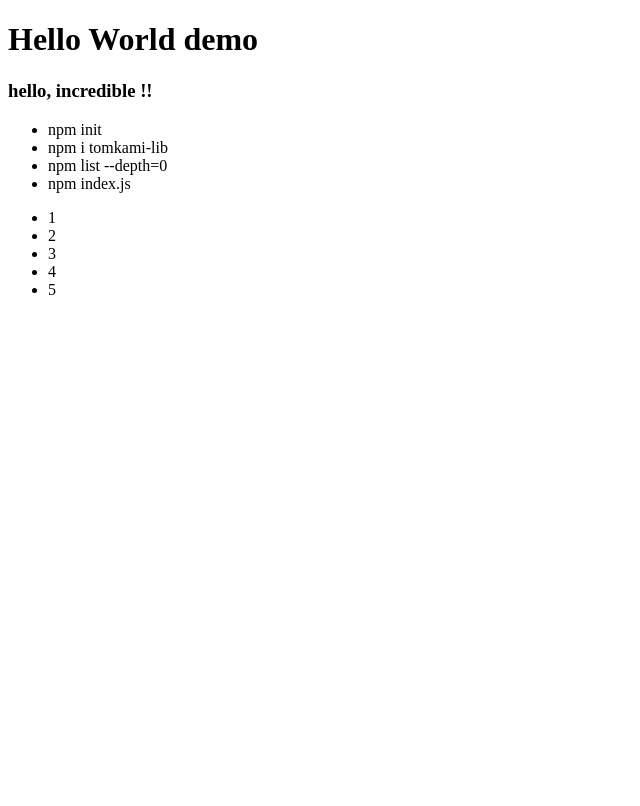
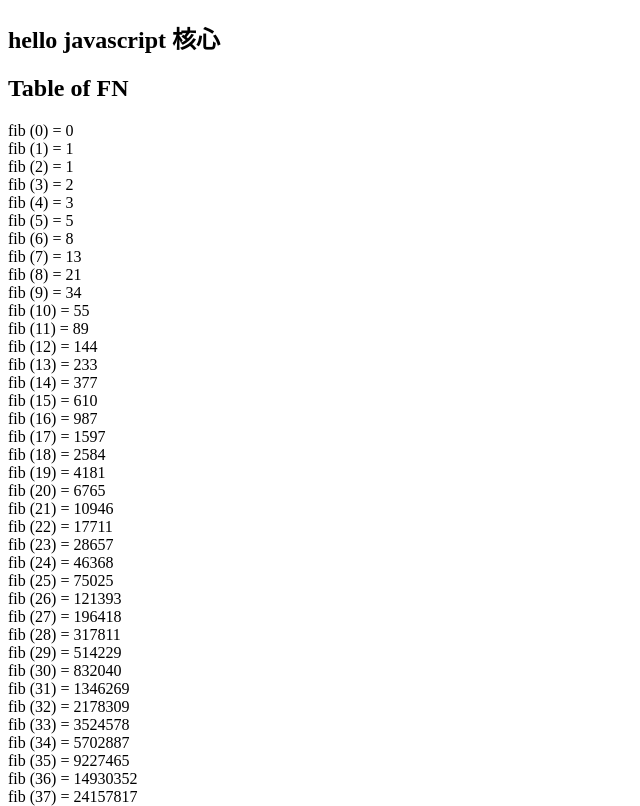
Before and after one commit to kamitom/js-basics, a website: page index.html in a window 1280 px wide. Shown: the top 806 px of the page, without its empty margins (0-640 px from the left). Drawn offline with Linux system fonts and the light colour scheme.

Commit message:
add new js files

```diff
--- a/index.html
+++ b/index.html
@@ -1,36 +1,13 @@
 <!DOCTYPE html>
 <html lang="en">
-
 <head>
     <meta charset="UTF-8">
     <meta name="viewport" content="width=device-width, initial-scale=1.0">
     <meta http-equiv="X-UA-Compatible" content="ie=edge">
-    <title>tomkami-lib</title>
+    <title>Document</title>
 </head>
-
 <body>
-    <h1>Hello World demo</h1>
-
-    <h3>hello, incredible !!</h3>
-
-    <p>
-        <ul>
-            <li>npm init</li>
-            <li>npm i tomkami-lib</li>
-            <li>npm list --depth=0</li>
-            <li>npm index.js</li>
-        </ul>
-    </p>
-    <p>
-        <ul>
-            <li>1</li>
-            <li>2</li>
-            <li>3</li>
-            <li>4</li>
-            <li>5</li>
-        </ul>
-    </p>
-<script src="index.js"></script>
+    <h2>hello javascript 核心</h2>
+    <script src="start.js"></script>
 </body>
-
 </html>
--- /dev/null
+++ b/minitest.js
@@ -0,0 +1 @@
+console.log('要重新來哦...');
--- /dev/null
+++ b/start.js
@@ -0,0 +1,5 @@
+document.write('<h2>Table of FN</h2>');
+for (i = 0, j = 1, k = 0, fib = 0; i < 50; i++, fib = j + k, j = k, k = fib) {
+    document.write('fib (' + i + ') = ' + fib);
+    document.write('<br>');
+}
```
